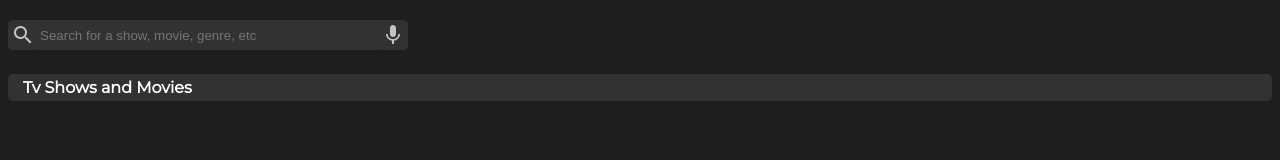
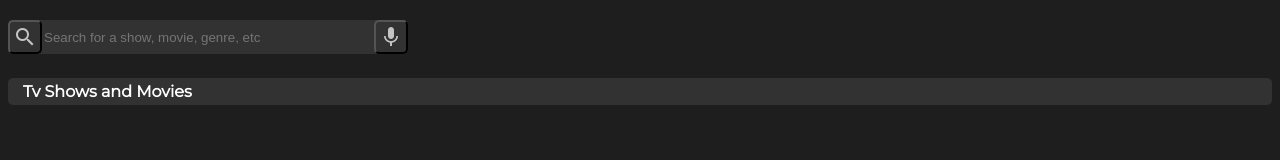
Before and after one commit to akilah-littlejohn/angular-ivy-mmojib, an Angular app: page / in a window 1280 px wide. Shown: the top 160 px of the page. Built offline with nearby package versions, Linux system fonts and the light colour scheme.

Commit message:
1 file modified

```diff
--- a/src/app/search/search.component.css
+++ b/src/app/search/search.component.css
@@ -9,10 +9,10 @@ form {
 
 button {
 background-color: #323232;
-border: none;
 border-radius: 5px;
 padding: 3px;
-color:#C4C4C4
+color:#C4C4C4;
+justify-self: end;
 
 
 }
```
